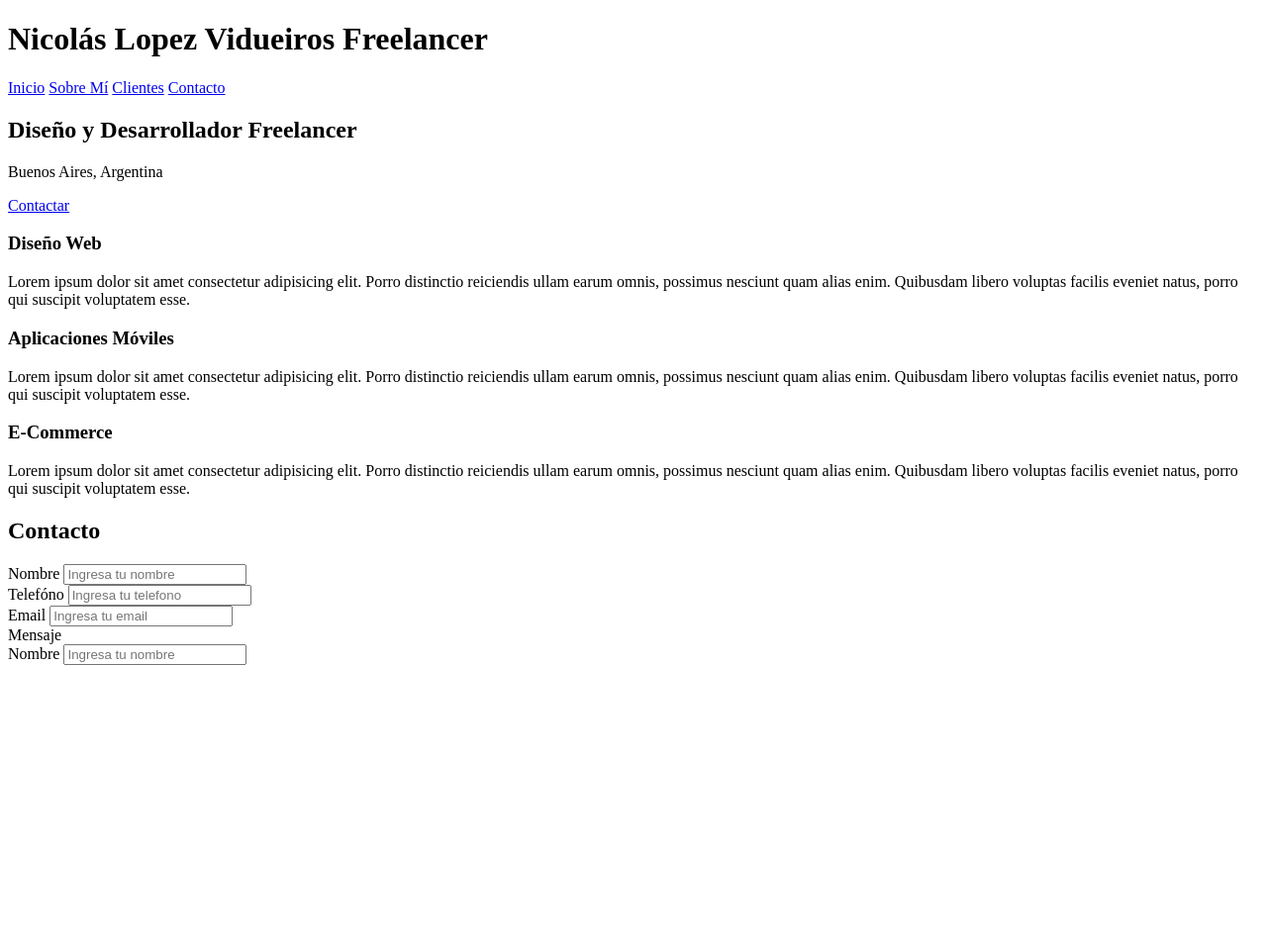
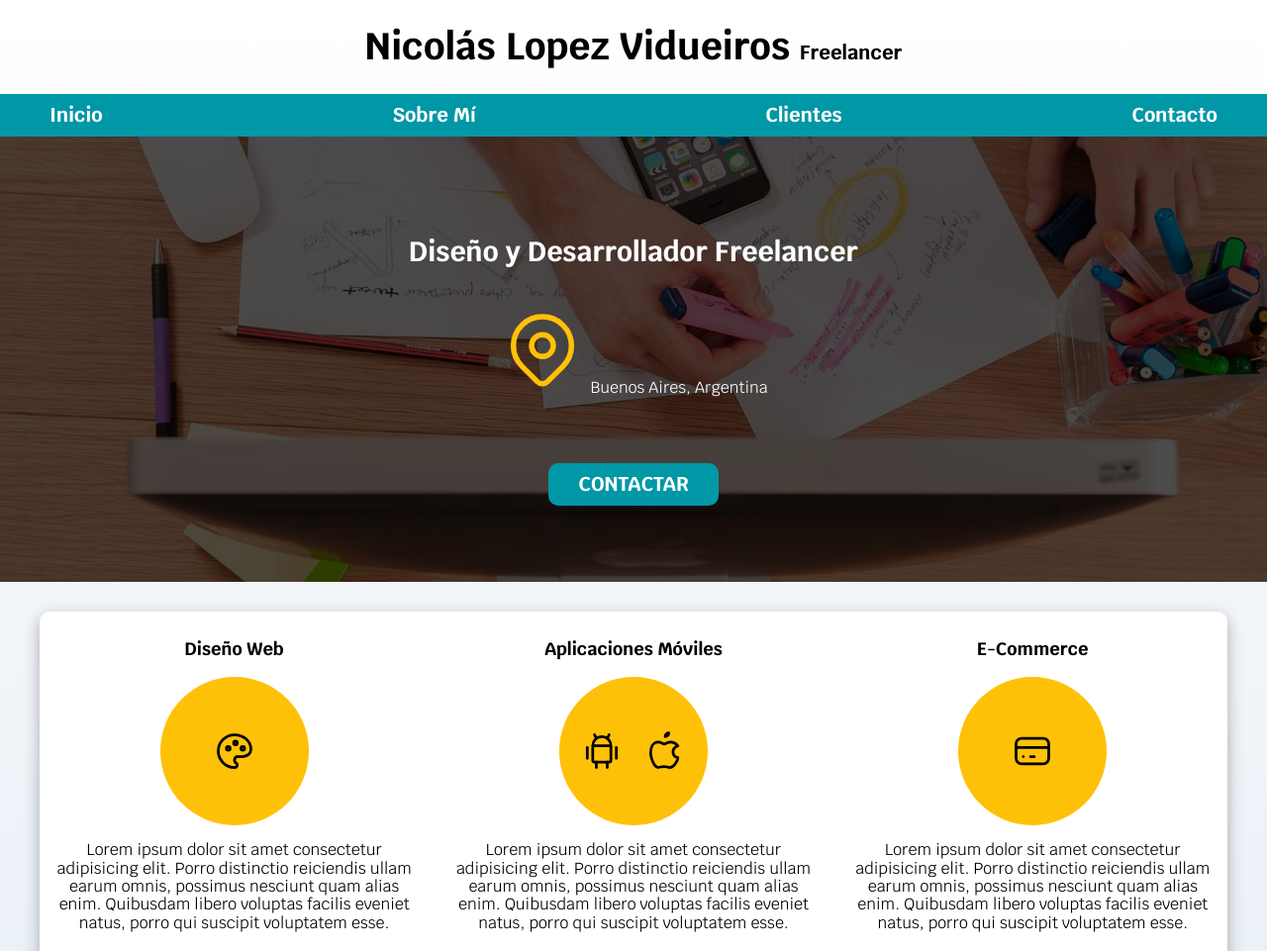
Before and after one commit to Nico235711/freelancer, a plain HTML site: page index.html in a window 1280 px wide. Shown: the top 961 px of the page at 99% size. Before the commit the page ends 800 px from the top, so only its background shows below. Drawn offline with Linux system fonts and the light colour scheme.

Commit message:
guardando

```diff
--- a/index.html
+++ b/index.html
@@ -3,6 +3,11 @@
   <head>
     <meta charset="UTF-8">
     <meta name="viewport" content="width=device-width, initial-scale=1.0">
+    <link rel="stylesheet" href="styles/normalize.css">
+    <link rel="stylesheet" href="styles/styles.css">
+    <link rel="preconnect" href="https://fonts.googleapis.com">
+    <link rel="preconnect" href="https://fonts.gstatic.com" crossorigin>
+    <link href="https://fonts.googleapis.com/css2?family=Krub:wght@400;700&display=swap" rel="stylesheet">
     <title>Diseñador Freelancer</title>
   </head>
   <body>
@@ -20,51 +25,99 @@
     <section class="hero">
       <div class="contenido-hero">
         <h2>Diseño y Desarrollador Freelancer</h2>
-        <p>Buenos Aires, Argentina</p>
-        <a href="#">Contactar</a>
+        <p>
+          <svg xmlns="http://www.w3.org/2000/svg" class="icon icon-tabler icon-tabler-map-pin" width="88" height="88" viewBox="0 0 24 24" stroke-width="1.5" stroke="#ffc107" fill="none" stroke-linecap="round" stroke-linejoin="round">
+            <path stroke="none" d="M0 0h24v24H0z" fill="none"/>
+            <path d="M9 11a3 3 0 1 0 6 0a3 3 0 0 0 -6 0" />
+            <path d="M17.657 16.657l-4.243 4.243a2 2 0 0 1 -2.827 0l-4.244 -4.243a8 8 0 1 1 11.314 0z" />
+          </svg>
+          Buenos Aires, Argentina
+        </p>
+        <a href="#" class="boton">Contactar</a>
       </div>
     </section>
     <main class="sombra contenedor">
       <div class="servicios">
         <section class="servicio">
           <h3>Diseño Web</h3>
+          <div class="iconos">
+            <svg xmlns="http://www.w3.org/2000/svg" class="icon icon-tabler icon-tabler-palette" width="44" height="44" viewBox="0 0 24 24" stroke-width="1.5" stroke="#000000" fill="none" stroke-linecap="round" stroke-linejoin="round">
+              <path stroke="none" d="M0 0h24v24H0z" fill="none"/>
+              <path d="M12 21a9 9 0 0 1 0 -18c4.97 0 9 3.582 9 8c0 1.06 -.474 2.078 -1.318 2.828c-.844 .75 -1.989 1.172 -3.182 1.172h-2.5a2 2 0 0 0 -1 3.75a1.3 1.3 0 0 1 -1 2.25" />
+              <path d="M8.5 10.5m-1 0a1 1 0 1 0 2 0a1 1 0 1 0 -2 0" />
+              <path d="M12.5 7.5m-1 0a1 1 0 1 0 2 0a1 1 0 1 0 -2 0" />
+              <path d="M16.5 10.5m-1 0a1 1 0 1 0 2 0a1 1 0 1 0 -2 0" />
+            </svg>
+          </div>
           <p>Lorem ipsum dolor sit amet consectetur adipisicing elit. Porro distinctio reiciendis ullam earum omnis, possimus nesciunt quam alias enim. Quibusdam libero voluptas facilis eveniet natus, porro qui suscipit voluptatem esse.</p>
         </section>
         <section class="servicio">
           <h3>Aplicaciones Móviles</h3>
+          <div class="iconos">
+            <svg xmlns="http://www.w3.org/2000/svg" class="icon icon-tabler icon-tabler-brand-android" width="44" height="44" viewBox="0 0 24 24" stroke-width="1.5" stroke="#000000" fill="none" stroke-linecap="round" stroke-linejoin="round">
+              <path stroke="none" d="M0 0h24v24H0z" fill="none"/>
+              <path d="M4 10l0 6" />
+              <path d="M20 10l0 6" />
+              <path d="M7 9h10v8a1 1 0 0 1 -1 1h-8a1 1 0 0 1 -1 -1v-8a5 5 0 0 1 10 0" />
+              <path d="M8 3l1 2" />
+              <path d="M16 3l-1 2" />
+              <path d="M9 18l0 3" />
+              <path d="M15 18l0 3" />
+            </svg>
+            <svg xmlns="http://www.w3.org/2000/svg" class="icon icon-tabler icon-tabler-brand-apple" width="44" height="44" viewBox="0 0 24 24" stroke-width="1.5" stroke="#000000" fill="none" stroke-linecap="round" stroke-linejoin="round">
+              <path stroke="none" d="M0 0h24v24H0z" fill="none"/>
+              <path d="M8.286 7.008c-3.216 0 -4.286 3.23 -4.286 5.92c0 3.229 2.143 8.072 4.286 8.072c1.165 -.05 1.799 -.538 3.214 -.538c1.406 0 1.607 .538 3.214 .538s4.286 -3.229 4.286 -5.381c-.03 -.011 -2.649 -.434 -2.679 -3.23c-.02 -2.335 2.589 -3.179 2.679 -3.228c-1.096 -1.606 -3.162 -2.113 -3.75 -2.153c-1.535 -.12 -3.032 1.077 -3.75 1.077c-.729 0 -2.036 -1.077 -3.214 -1.077z" />
+              <path d="M12 4a2 2 0 0 0 2 -2a2 2 0 0 0 -2 2" />
+            </svg>
+          </div>
           <p>Lorem ipsum dolor sit amet consectetur adipisicing elit. Porro distinctio reiciendis ullam earum omnis, possimus nesciunt quam alias enim. Quibusdam libero voluptas facilis eveniet natus, porro qui suscipit voluptatem esse.</p>
         </section>
         <section class="servicio">
           <h3>E-Commerce</h3>
+          <div class="iconos">
+            <svg xmlns="http://www.w3.org/2000/svg" class="icon icon-tabler icon-tabler-credit-card" width="44" height="44" viewBox="0 0 24 24" stroke-width="1.5" stroke="#000000" fill="none" stroke-linecap="round" stroke-linejoin="round">
+              <path stroke="none" d="M0 0h24v24H0z" fill="none"/>
+              <path d="M3 5m0 3a3 3 0 0 1 3 -3h12a3 3 0 0 1 3 3v8a3 3 0 0 1 -3 3h-12a3 3 0 0 1 -3 -3z" />
+              <path d="M3 10l18 0" />
+              <path d="M7 15l.01 0" />
+              <path d="M11 15l2 0" />
+            </svg>
+          </div>
           <p>Lorem ipsum dolor sit amet consectetur adipisicing elit. Porro distinctio reiciendis ullam earum omnis, possimus nesciunt quam alias enim. Quibusdam libero voluptas facilis eveniet natus, porro qui suscipit voluptatem esse.</p>
         </section>
       </div> <!-- .servicios -->
       <section>
         <h2>Contacto</h2>
-        <form>
+        <form class="formulario">
+          <fieldset>
+            <legend>Contactame llenando todos los campos</legend>
             <div class="contenedor-campos">
               <div class="campo">
                 <label for="nombre">Nombre</label>
-              <input type="text" name="nombre" id="nombre" placeholder="Ingresa tu nombre">
+                <input class="input-text" type="text" name="nombre" id="nombre" placeholder="Ingresa tu nombre">
               </div>
               <div class="campo">
                 <label for="telefono">Telefóno</label>
-              <input type="tel" name="telefono" id="telefono" placeholder="Ingresa tu telefono">
+                <input class="input-text" type="tel" name="telefono" id="telefono" placeholder="Ingresa tu telefono">
               </div>
               <div class="campo">
                 <label for="email">Email</label>
-              <input type="text" name="email" id="email" placeholder="Ingresa tu email">
+                <input class="input-text" type="text" name="email" id="email" placeholder="Ingresa tu email">
               </div>
               <div class="campo">
                 <label for="mensaje">Mensaje</label>
+                <textarea name="mensaje" id="mensaje" placeholder="Comentarios..." class="input-text input-textarea"></textarea>
               </div>
             </div> <!-- .contenedor-campos -->
-          <div class="campo">
-            <label for="nombre">Nombre</label>
-            <input type="text" name="nombre" id="nombre" placeholder="Ingresa tu nombre">
+            <div class="enviar">
+              <input type="submit" value="Enviar" class="boton">
             </div>
+          </fieldset>
         </form>
       </section>
     </main>
+    <footer>
+      <p>Todos los derechos reservados. Nicolás Lopez Vidueiros Freelancer</p>
+    </footer>
   </body>
 </html>
--- /dev/null
+++ b/styles/styles.css
@@ -0,0 +1,223 @@
+:root {
+  --blanco: #ffffff;
+  --primario: #FFC107;
+  --secundario: #0097A7;
+  --gris: #757575;
+  --oscuro: #212121;
+}
+
+html {
+  font-size: 62.5%;
+  box-sizing: border-box;
+}
+
+*, *::before, *::after {
+  box-sizing: inherit;
+}
+
+body {
+  font-size: 1.6rem;
+  font-family: "Krub", sans-serif;
+  background-image: linear-gradient(to top, #dfe9f3 0%, white 100%);
+}
+
+h1, h2, h3 {
+  text-align: center;
+}
+
+h1 {
+  font-size: 3.8rem;
+}
+
+h2 {
+  font-size: 2.8rem;
+}
+
+h3 {
+  font-size: 1.8rem;
+}
+
+.titulo span {
+  font-size: 2rem;
+}
+
+.bg-nav {
+  background-color: var(--secundario);
+}
+
+.contenedor {
+  max-width: 120rem;
+  margin: 0 auto;
+}
+
+.navegacion-principal {
+  display: flex;
+  flex-direction: column;
+  align-items: center;
+
+  @media(min-width: 768px) {
+    flex-direction: row;
+    justify-content: space-between;
+  }
+
+  & a {
+    padding: 1rem;
+    color: var(--blanco);
+    text-decoration: none;
+    font-size: 2rem;
+    font-weight: bold;
+
+    &:hover {
+      color: var(--oscuro);
+      background-color: var(--primario);
+    }
+  }
+}
+
+.hero {
+  background-image: url(../img/hero.jpg);
+  background-position: center center;
+  background-repeat: no-repeat;
+  background-size: cover;
+  height: 45rem;
+  position: relative;
+}
+
+.contenido-hero {
+  position: absolute;
+  height: 100%;
+  width: 100%;
+  display: flex;
+  flex-direction: column;
+  justify-content: center;
+  align-items: center;
+  color: var(--blanco);
+  background-color: rgba(0, 0, 0, .7);
+}
+
+.boton {
+  color: var(--blanco);
+  background-color: var(--secundario);
+  text-decoration: none;
+  padding: 1rem 3rem;
+  border-radius: 1rem;
+  text-align: center;
+  width: 90%;
+  font-size: 2rem;
+  text-transform: uppercase;
+  font-weight: bold;
+  margin-top: 5rem;
+
+  @media(min-width: 768px) {
+    & {
+      width: auto;
+    }
+  }
+}
+
+.sombra {
+  box-shadow: 0px 5px 15px 0px rgba(112,112,112,0.56);
+  background-color: var(--blanco);
+  padding: 1rem;
+  margin-top: 3rem;
+  border-radius: 1rem;
+}
+
+@media(min-width: 768px) {
+  .servicios {
+    display: grid;
+    grid-template-columns: repeat(3, 1fr);
+    column-gap: 3rem;
+  }
+}
+
+.servicio {
+  display: flex;
+  flex-direction: column;
+  align-items: center;
+  text-align: center;
+}
+
+.iconos {
+  height: 15rem;
+  width: 15rem;
+  background-color: var(--primario);
+  border-radius: 50%;
+  display: flex;
+  justify-content: space-evenly;
+  align-items: center;
+}
+
+.formulario {
+  width: min(60rem, 100%);
+  margin: 0 auto;
+  background-color: var(--gris);
+  border-radius: 1rem;
+}
+
+.formulario fieldset {
+  border: none;
+}
+
+.formulario legend {
+  color: var(--primario);
+  font-size: 2rem;
+  font-weight: bold;
+  padding: 1rem;
+  text-align: center;
+  text-transform: uppercase;
+}
+
+@media(min-width: 768px) {
+  .contenedor-campos {
+    display: grid;
+    grid-template-columns: repeat(2, 1fr);
+    column-gap: 2rem;
+  }
+
+  .campo:nth-child(3),
+  .campo:nth-child(4) {
+    grid-column: 1 / 3;
+  }
+}
+
+.campo {
+  margin-bottom: 1rem;
+}
+
+.campo label {
+  display: block;
+  margin-bottom: 0.5rem;
+  color: var(--blanco);
+}
+
+.input-text {
+  width: 100%;
+  padding: .5rem;
+  border-radius: 1rem;
+  border: none;
+}
+
+.input-textarea {
+  height: 10rem;
+  resize: none;
+}
+
+.enviar .boton {
+  border: none;
+  cursor: pointer;
+  display: block;
+  margin: 2rem auto;
+  transition: all .5s;
+
+  @media(min-width: 768px) {
+    &:hover {
+      padding: 1rem 15rem;
+      opacity: .7;
+    }
+  }
+}
+
+footer {
+  text-align: center;
+}
```
Also changed, not shown: styles/normalize.css (added). Lines whose indentation alone changed are shown as unchanged.
